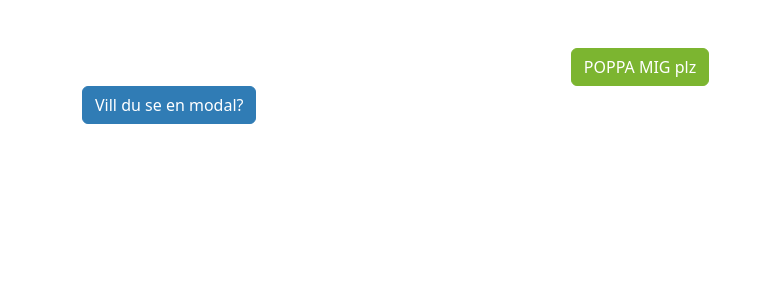
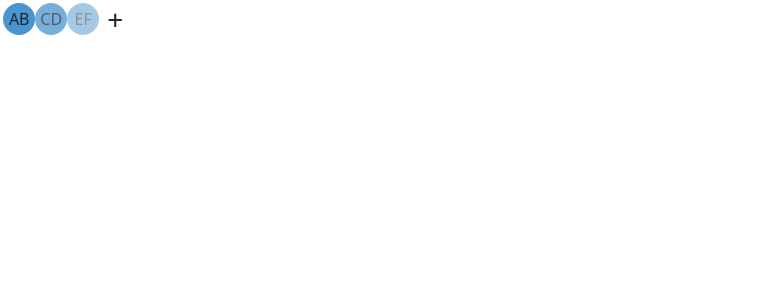
Before and after one commit to Kiwiih/Aurora-Agile, a React (Vite) app: page / in a window 1280 px wide. Shown: the top 300 px of the page, without its empty margins (0-769 px from the left). Built offline with nearby package versions, Linux system fonts and the light colour scheme.

Commit message:
Created the circles for assigned users not finished

```diff
--- a/src/App.jsx
+++ b/src/App.jsx
@@ -1,142 +1,11 @@
-import Modal from 'react-bootstrap/Modal';
-import { useState, useRef } from 'react';
-import Button from 'react-bootstrap/Button';
-import Overlay from 'react-bootstrap/Overlay';
-import Popover from 'react-bootstrap/Popover';
+
+import AssignedUsers from './components/AssignedUsers';
 
 function App() {
-  /************************************** */
-
-  // EXAMPLE CODE w BOOTSTRAP:
-  // Allt här är bara copy paste från dokumentationen.
-
-  /************************************** */
-
-  // Modal variables from Bootstrap:
-  const [showModal, setShowModal] = useState(false);
-  const handleCloseModal = () => setShowModal(false);
-  const handleShowModal = () => setShowModal(true);
-
-  // pop Over functionality from Bootstrap
-  const [showPop, setShowPop] = useState(false);
-  const [targetPop, setTargetPop] = useState(null);
-  const ref = useRef(null);
-
-  const handleClickPop = (event) => {
-    setShowPop(!showPop);
-    setTargetPop(event.target);
-  };
 
   return (
     <>
-      {/* // EXAMPLE CODE w BOOTSTRAP: */}
-
-      <div className='container'>
-        {/* POPOVER */}
-        <>
-          <br />
-          <br />
-          <div
-            className='text-center'
-            ref={ref}
-          >
-            <Button
-              className='btn btn-aurora-accent'
-              onClick={handleClickPop}
-            >
-              POPPA MIG plz
-            </Button>
-
-            <Overlay
-              show={showPop}
-              target={targetPop}
-              placement='bottom'
-              container={ref}
-              containerPadding={20}
-            >
-              <Popover
-                id='popover-contained'
-                className='shadow'
-              >
-                <Popover.Body>
-                  <h2 className='h5'>Add task:...</h2>
-                  <p>
-                    {' '}
-                    Vill du lägga till en uppgif? Jatack det vore bra om det
-                    fanns en inputruta här å att jag kunde det, vänligen
-                  </p>
-                  <input
-                    type='text'
-                    className='w-100'
-                  />
-                  <div className='text-end mt-3'>
-                    <button
-                      className='btn btn-aurora-secondary'
-                      onClick={() => {
-                        setShowPop(false);
-                      }}
-                    >
-                      cancel
-                    </button>
-                    <button
-                      className='btn btn-aurora-primary ps-4 pe-4 ms-2'
-                      onClick={() => {
-                        setShowPop(false);
-                      }}
-                    >
-                      <strong>Add</strong>
-                    </button>
-                  </div>
-                </Popover.Body>
-              </Popover>
-            </Overlay>
-          </div>
-        </>
-        {/* modal: */}
-        <>
-          <button
-            className='btn btn-aurora-primary'
-            onClick={handleShowModal}
-          >
-            Vill du se en modal?
-          </button>
-
-          <Modal
-            show={showModal}
-            onHide={handleCloseModal}
-            backdrop='static'
-            keyboard={false}
-          >
-            <Modal.Header
-              className='bg-aurora-light'
-              closeButton
-            >
-              <div>
-                <Modal.Title>Modal title</Modal.Title>
-              </div>
-            </Modal.Header>
-            <Modal.Body>
-              I will not close if you click outside me. Do not even try to press
-              escape key.
-            </Modal.Body>
-            <Modal.Footer>
-              <button
-                className='btn btn-aurora-secondary'
-                onClick={handleCloseModal}
-              >
-                Stäng
-              </button>
-              <button className='btn btn-aurora-primary'>Understood</button>
-            </Modal.Footer>
-          </Modal>
-        </>
-        <br />
-        <br /> <br />
-        <br />
-        <br />
-        <br /> <br />
-        <br />
-      </div>
+    <AssignedUsers />
     </>
   );
 }
--- /dev/null
+++ b/src/assets/index.css
@@ -0,0 +1,20 @@
+*, ::before, ::after {
+    box-sizing: border-box;
+    margin: 0;
+    padding: 0;
+}
+
+.circle {
+    display: flex;
+    justify-content: center;
+    align-items: center;
+    width: 2rem;
+    height: 2rem;
+}
+
+.assigned {
+    margin: 0.2rem;
+    display: flex;
+    flex-direction: row;
+    align-items: center;
+}
--- /dev/null
+++ b/src/components/AssignedUsers.jsx
@@ -0,0 +1,14 @@
+
+
+const AssignedUsers = () => {
+  return (
+    <div className="assigned">
+    <div className="rounded-circle bg-aurora-secondary opacity-100 circle">AB</div>
+    <div className="rounded-circle bg-aurora-secondary opacity-75 circle">CD</div>
+    <div className="rounded-circle bg-aurora-secondary opacity-50 circle">EF</div>
+    <div className="rounded-circle circle bg-transparent fs-3">+</div>
+    </div>
+  )
+}
+
+export default AssignedUsers;
--- a/src/main.jsx
+++ b/src/main.jsx
@@ -1,7 +1,7 @@
 import React from 'react';
 import ReactDOM from 'react-dom/client';
 import App from './App.jsx';
-import './index.css';
+import './assets/index.css';
 import 'bootstrap/dist/css/bootstrap.min.css';
 
 import './assets/auroraCustomStyles.css';
```
Also changed, not shown: src/index.css (deleted).
